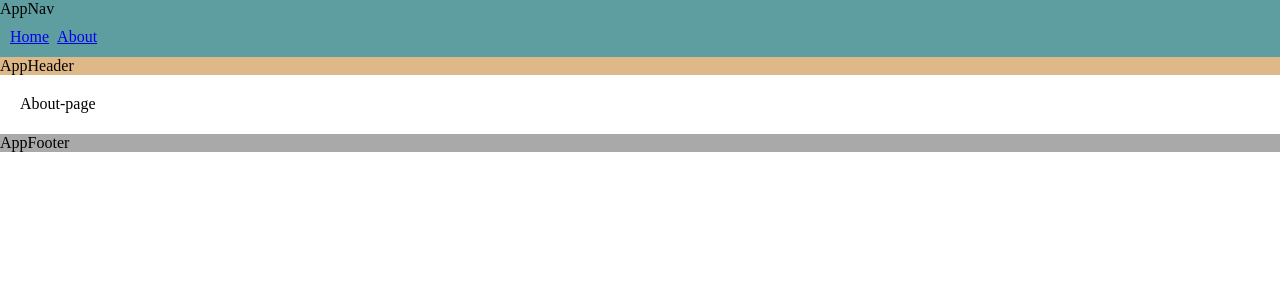
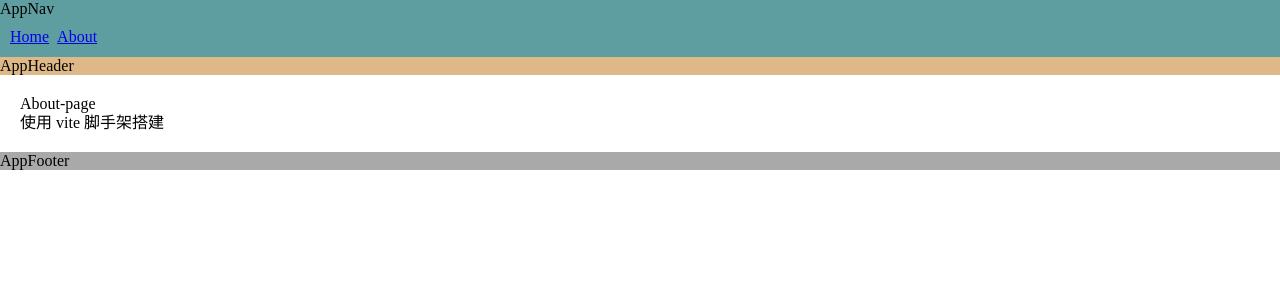
Before and after one commit to ethanlamm/project-scaffolding-template, a React (Vite) app: page /about in a window 1280 px wide. Shown: the top 300 px of the page. Built offline with nearby package versions, Linux system fonts and the light colour scheme.

Commit message:
mobx管理数据

```diff
--- a/package.json
+++ b/package.json
@@ -9,6 +9,8 @@
     "preview": "vite preview"
   },
   "dependencies": {
+    "mobx": "^6.6.2",
+    "mobx-react-lite": "^3.4.0",
     "normalize.css": "^8.0.1",
     "react": "^18.2.0",
     "react-dom": "^18.2.0",
--- a/src/pages/about/index.jsx
+++ b/src/pages/about/index.jsx
@@ -1,9 +1,17 @@
 import React from 'react'
 
+import useStore from '@/store'
+import { observer } from 'mobx-react-lite'
+
 function About() {
+    const { about } = useStore()
+
     return (
-        <div>About-page</div>
+        <div>
+            About-page
+            <div>{about.msg}</div>
+        </div>
     )
 }
 
-export default About
+export default observer(About)
--- a/src/pages/home/index.jsx
+++ b/src/pages/home/index.jsx
@@ -1,9 +1,20 @@
 import React from 'react'
 
+// 使用Mobx：
+// 1.从 @/store 引入 useStore 统一管理函数
+// 2.从 mobx-react-lite 引入 observer，并包裹当前组件，使mobx和react连接
+import useStore from '@/store'
+import { observer } from 'mobx-react-lite'
+
 function Home() {
+    const { home, about } = useStore()
+
     return (
-        <div>Home-page</div>
+        <div>
+            Home-page
+            <div>{home.msg}</div>
+        </div>
     )
 }
 
-export default Home
+export default observer(Home)
--- /dev/null
+++ b/src/store/index.js
@@ -0,0 +1,19 @@
+import React from 'react'
+
+import HomeStore from './modules/home'
+import AboutStore from './modules/about'
+
+
+class RootStore {
+    constructor() {
+        this.home = new HomeStore()
+        this.about = new AboutStore()
+    }
+}
+
+// 统一管理
+const rootstore = new RootStore()
+const context = React.createContext(rootstore)
+const useStore = () => React.useContext(context)
+//导出该函数
+export default useStore
--- /dev/null
+++ b/src/store/modules/about.js
@@ -0,0 +1,11 @@
+import { makeAutoObservable } from "mobx"
+
+class AboutStore {
+    // 定义数据
+    msg = '使用 vite 脚手架搭建'
+
+    constructor() {
+        makeAutoObservable(this)
+    }
+}
+export default AboutStore
--- /dev/null
+++ b/src/store/modules/home.js
@@ -0,0 +1,11 @@
+import { makeAutoObservable } from "mobx"
+
+class HomeStore {
+    // 定义数据
+    msg = 'react-js-mobx模板'
+
+    constructor() {
+        makeAutoObservable(this)
+    }
+}
+export default HomeStore
```
Also changed, not shown: 1 other file (tests, documents, lock files or other folders).
